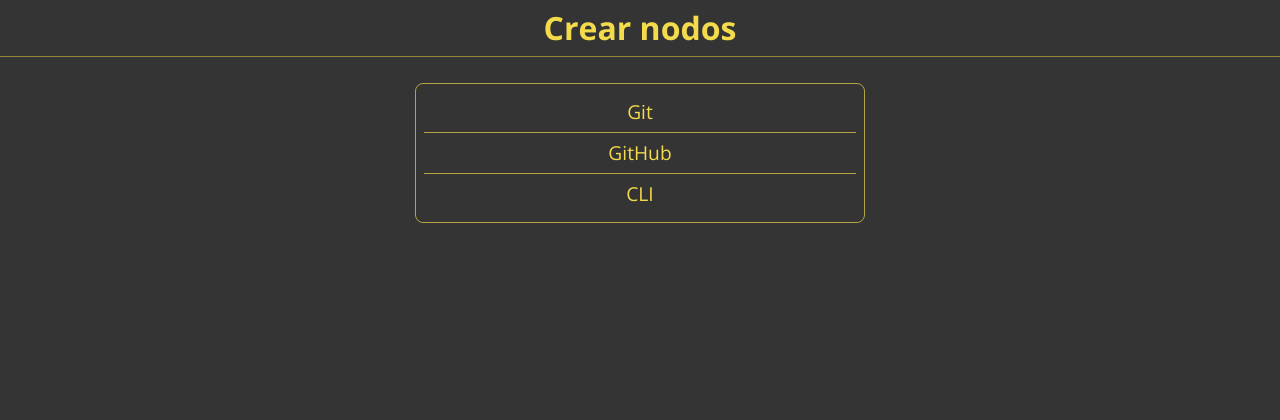
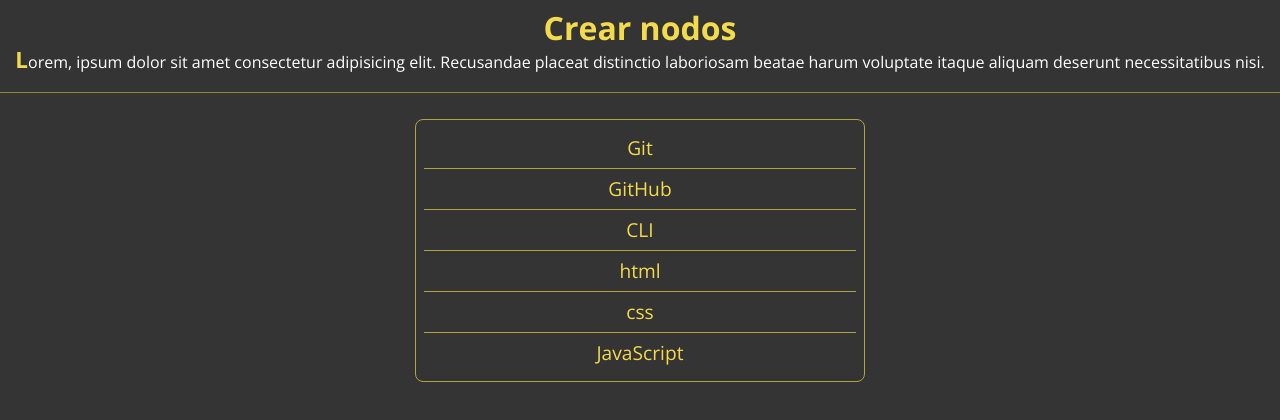
Before and after one commit to JohnVanagandr/repaso, a plain HTML site: page nodos/index.html in a window 1280 px wide. Drawn offline with nearby package versions, Linux system fonts and the light colour scheme.

Commit message:
crer nodos y elementos

```diff
--- a/nodos/app.js
+++ b/nodos/app.js
@@ -0,0 +1,18 @@
+import { datos } from "./datos.js";
+// identificamos el elemento por la clase
+const $padre = document.querySelector('.container');
+console.log($padre)
+// Creamos un elemento
+const nodo = document.createElement('p')
+const texto = "Lorem, ipsum dolor sit amet consectetur adipisicing elit. Recusandae placeat distinctio laboriosam beatae harum voluptate itaque aliquam deserunt necessitatibus nisi."
+nodo.innerText = texto;
+$padre.appendChild(nodo)
+const $lista = document.querySelector('div.container > div.card > ul.list');
+console.log($lista)
+
+datos.map( a => {
+    const $item = document.createElement('li')
+    $item.innerText = a.name;
+    $item.classList.add('item')
+    $lista.appendChild($item)
+} );
--- /dev/null
+++ b/nodos/datos.js
@@ -0,0 +1,14 @@
+export const datos = [
+    {
+        id:1,
+        name: "html"
+    },
+    {
+        id:2,
+        name: "css"
+    },
+    {
+        id:3,
+        name: "JavaScript"
+    }
+];
--- a/nodos/index.html
+++ b/nodos/index.html
@@ -7,12 +7,12 @@
     <link rel="stylesheet" href="css/styles.css">
 </head>
 <body>
+    <header>
+        <div class="container">
+            <h1>Crear nodos</h1>
+        </div>
+    </header>
     <main>
-        <header>
-            <div class="container">
-                <h1>Crear nodos</h1>
-            </div>
-        </header>
         <section>
             <div class="container">
                 <div class="card">
@@ -25,6 +25,6 @@
             </div>
         </section>
     </main>
-    <script src="app.js"></script>
+    <script src="app.js" type="module"></script>
 </body>
 </html>
```
